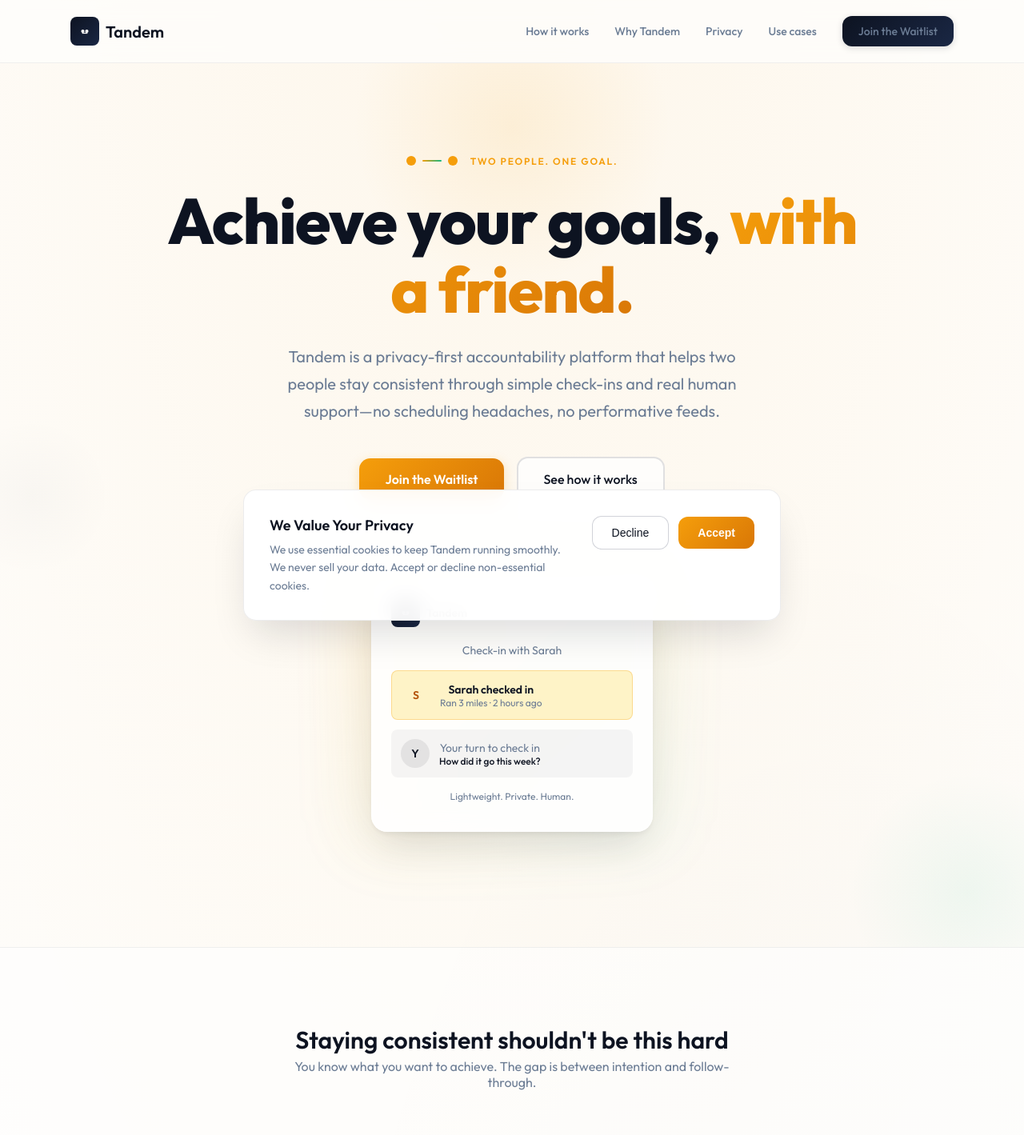
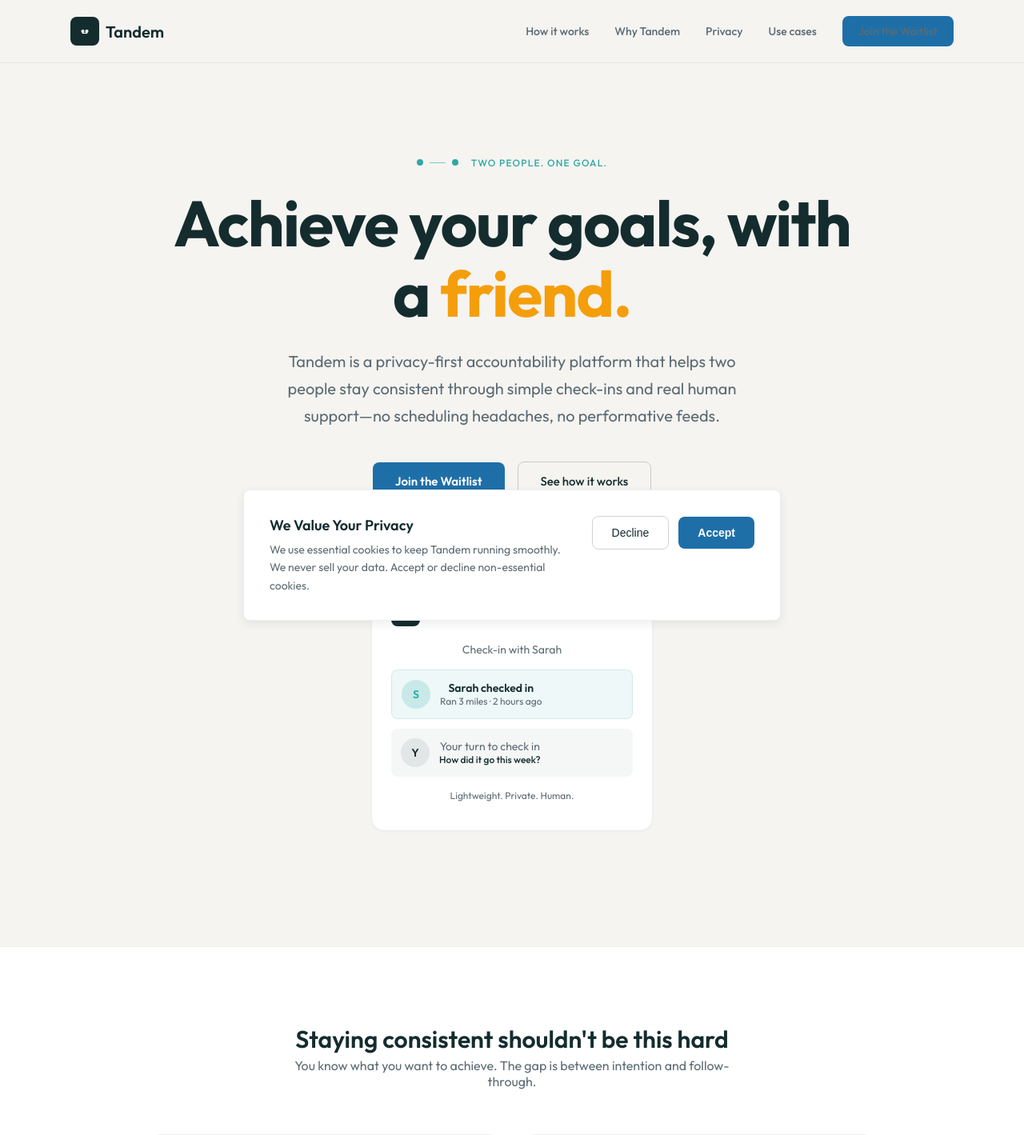
Before and after one commit to quicktest007/tandem, a React (Vite) app: page / in a window 1280 px wide. Shown: the top 1419 px of the page at 80% size. Built offline with nearby package versions, Linux system fonts and the light colour scheme.

Commit message:
Refactor index.css and Hero component for updated color system and improved styling. Removed background shapes from Hero and adjusted text styles for better visual consistency.

```diff
--- a/src/components/Hero.jsx
+++ b/src/components/Hero.jsx
@@ -9,12 +9,6 @@
 
   return (
     <section className="hero" aria-labelledby="hero-heading">
-      <div className="hero-bg-shapes">
-        <div className="hero-shape hero-shape-1" aria-hidden="true" />
-        <div className="hero-shape hero-shape-2" aria-hidden="true" />
-        <div className="hero-shape hero-shape-3" aria-hidden="true" />
-      </div>
-
       <div className="hero-inner">
         <div className="hero-connection">
           <span className="hero-connection-dot" />
@@ -24,7 +18,7 @@
         </div>
 
         <h1 id="hero-heading">
-          Achieve your goals, <span className="gradient-text">with a friend.</span>
+          Achieve your goals, with a <span className="accent-text">friend.</span>
         </h1>
         <p className="hero-sub">
           Tandem is a privacy-first accountability platform that helps two people stay consistent through simple check-ins and real human support—no scheduling headaches, no performative feeds.
--- a/src/index.css
+++ b/src/index.css
@@ -1,16 +1,13 @@
-/* Tandem – Distinctive design system */
+/* Tandem – Logo color system */
 :root {
-  --navy: #0d1321;
-  --navy-light: #1a2744;
-  --navy-dark: #060a10;
-  --off-white: #f8f6f3;
-  --cream: #fefdfb;
-  --muted: #6b7c94;
-  --accent: #f59e0b;
-  --accent-soft: #fef3c7;
-  --accent-glow: rgba(245, 158, 11, 0.25);
-  --success: #10b981;
-  --success-soft: #d1fae5;
+  --navy: #142C2E;
+  --brand-blue: #1E6FA8;
+  --brand-blue-hover: #195a8c;
+  --bright-blue: #2F8FD6;
+  --teal: #2FA8A3;
+  --warm-accent: #F59E0B;
+  --background: #F5F4F1;
+  --muted: #5c6b73;
 }
 
 * {
@@ -25,17 +22,13 @@
   margin: 0;
   font-family: 'Outfit', system-ui, -apple-system, sans-serif;
   color: var(--navy);
-  background: var(--cream);
+  background: var(--background);
   -webkit-font-smoothing: antialiased;
 }
 
 .app {
   min-height: 100vh;
-  background:
-    radial-gradient(ellipse 80% 50% at 50% -10%, rgba(245, 158, 11, 0.08), transparent),
-    radial-gradient(ellipse 60% 40% at 80% 50%, rgba(26, 39, 68, 0.04), transparent),
-    radial-gradient(ellipse 50% 30% at 20% 80%, rgba(16, 185, 129, 0.05), transparent),
-    var(--cream);
+  background: var(--background);
 }
 
 /* Header */
@@ -43,9 +36,9 @@
   position: sticky;
   top: 0;
   z-index: 50;
-  background: rgba(254, 253, 251, 0.85);
-  backdrop-filter: blur(12px);
-  border-bottom: 1px solid rgba(13, 19, 33, 0.06);
+  background: rgba(245, 244, 241, 0.9);
+  backdrop-filter: blur(8px);
+  border-bottom: 1px solid rgba(20, 44, 46, 0.08);
 }
 
 .header-inner {
@@ -67,12 +60,12 @@
   font-size: 1.25rem;
 }
 
-.header-logo:hover { opacity: 0.8; }
+.header-logo:hover { color: var(--brand-blue); }
 
 .logo-icon {
   width: 2.25rem;
   height: 2.25rem;
-  background: linear-gradient(135deg, var(--navy) 0%, var(--navy-light) 100%);
+  background: var(--navy);
   border-radius: 0.5rem;
   display: flex;
   align-items: center;
@@ -82,7 +75,7 @@
 .logo-icon svg {
   width: 1.25rem;
   height: 1.25rem;
-  color: var(--cream);
+  color: var(--background);
 }
 
 .header-nav {
@@ -102,6 +95,7 @@
   font-weight: 500;
   color: var(--muted);
   text-decoration: none;
+  transition: color 0.15s;
 }
 
 .header-nav a:hover { color: var(--navy); }
@@ -110,19 +104,14 @@
   font-size: 0.875rem;
   font-weight: 600;
   color: white;
-  background: linear-gradient(135deg, var(--navy) 0%, var(--navy-light) 100%);
+  background: var(--brand-blue);
   padding: 0.625rem 1.25rem;
-  border-radius: 0.75rem;
+  border-radius: 0.5rem;
   text-decoration: none;
-  box-shadow: 0 2px 8px rgba(13, 19, 33, 0.15);
-  transition: transform 0.2s, box-shadow 0.2s;
+  transition: background 0.15s;
 }
 
-.header-cta:hover {
-  background: var(--navy-dark);
-  transform: translateY(-1px);
-  box-shadow: 0 4px 12px rgba(13, 19, 33, 0.2);
-}
+.header-cta:hover { background: var(--brand-blue-hover); }
 
 .mobile-menu-btn {
   display: flex;
@@ -138,7 +127,7 @@
 }
 
 .mobile-nav {
-  border-top: 1px solid rgba(13, 19, 33, 0.06);
+  border-top: 1px solid rgba(20, 44, 46, 0.08);
   padding: 1rem 1.5rem;
   display: flex;
   flex-direction: column;
@@ -164,57 +153,16 @@
 .hero {
   padding: 5rem 1.5rem 6rem;
   position: relative;
-  overflow: hidden;
 }
 
 @media (min-width: 768px) {
   .hero { padding: 7rem 1.5rem 9rem; }
 }
 
-.hero-bg-shapes {
-  position: absolute;
-  inset: 0;
-  pointer-events: none;
-  overflow: hidden;
-}
-
-.hero-shape {
-  position: absolute;
-  border-radius: 50%;
-  opacity: 0.4;
-}
-
-.hero-shape-1 {
-  width: 400px;
-  height: 400px;
-  background: radial-gradient(circle, var(--accent-glow) 0%, transparent 70%);
-  top: -120px;
-  left: 50%;
-  transform: translateX(-50%);
-}
-
-.hero-shape-2 {
-  width: 300px;
-  height: 300px;
-  background: radial-gradient(circle, rgba(16, 185, 129, 0.15) 0%, transparent 70%);
-  bottom: -80px;
-  right: -80px;
-}
-
-.hero-shape-3 {
-  width: 200px;
-  height: 200px;
-  background: radial-gradient(circle, rgba(26, 39, 68, 0.06) 0%, transparent 70%);
-  top: 40%;
-  left: -60px;
-}
-
 .hero-inner {
   max-width: 56rem;
   margin: 0 auto;
   text-align: center;
-  position: relative;
-  z-index: 1;
 }
 
 .hero-connection {
@@ -226,41 +174,38 @@
 }
 
 .hero-connection-dot {
-  width: 12px;
-  height: 12px;
+  width: 8px;
+  height: 8px;
   border-radius: 50%;
-  background: var(--accent);
+  background: var(--teal);
 }
 
 .hero-connection-line {
-  width: 24px;
-  height: 2px;
-  background: linear-gradient(90deg, var(--accent), var(--success));
-  border-radius: 1px;
+  width: 20px;
+  height: 1px;
+  background: var(--teal);
+  opacity: 0.6;
 }
 
 .hero-connection-label {
   font-size: 0.75rem;
-  font-weight: 600;
-  letter-spacing: 0.15em;
+  font-weight: 500;
+  letter-spacing: 0.1em;
   text-transform: uppercase;
-  color: var(--accent);
+  color: var(--teal);
 }
 
 .hero h1 {
   font-size: 2.5rem;
-  font-weight: 800;
+  font-weight: 700;
   color: var(--navy);
-  line-height: 1.08;
+  line-height: 1.1;
   margin: 0;
   letter-spacing: -0.02em;
 }
 
-.hero h1 .gradient-text {
-  background: linear-gradient(135deg, var(--accent) 0%, #d97706 100%);
-  -webkit-background-clip: text;
-  -webkit-text-fill-color: transparent;
-  background-clip: text;
+.hero h1 .accent-text {
+  color: var(--warm-accent);
 }
 
 @media (min-width: 640px) { .hero h1 { font-size: 3.5rem; } }
@@ -296,39 +241,36 @@
   display: inline-flex;
   align-items: center;
   justify-content: center;
-  padding: 1rem 2rem;
-  background: linear-gradient(135deg, var(--accent) 0%, #d97706 100%);
+  padding: 0.875rem 1.75rem;
+  background: var(--brand-blue);
   color: white;
   font-weight: 600;
-  font-size: 1rem;
-  border-radius: 0.875rem;
+  font-size: 0.9375rem;
+  border-radius: 0.5rem;
   text-decoration: none;
-  box-shadow: 0 4px 14px var(--accent-glow);
-  transition: transform 0.2s, box-shadow 0.2s;
+  transition: background 0.15s;
 }
 
-.btn-primary:hover {
-  transform: translateY(-2px);
-  box-shadow: 0 8px 24px var(--accent-glow);
-}
+.btn-primary:hover { background: var(--brand-blue-hover); }
 
 .btn-secondary {
   display: inline-flex;
   align-items: center;
   justify-content: center;
-  padding: 1rem 2rem;
-  border: 2px solid rgba(13, 19, 33, 0.12);
-  background: var(--cream);
+  padding: 0.875rem 1.75rem;
+  border: 1px solid rgba(20, 44, 46, 0.2);
+  background: transparent;
   color: var(--navy);
   font-weight: 500;
-  border-radius: 0.875rem;
+  font-size: 0.9375rem;
+  border-radius: 0.5rem;
   text-decoration: none;
-  transition: border-color 0.2s, background 0.2s;
+  transition: border-color 0.15s, color 0.15s;
 }
 
 .btn-secondary:hover {
-  border-color: var(--accent);
-  background: var(--accent-soft);
+  border-color: var(--teal);
+  color: var(--teal);
 }
 
 .hero-mockup {
@@ -336,33 +278,16 @@
   max-width: 22rem;
   margin-left: auto;
   margin-right: auto;
-  position: relative;
-}
-
-.hero-mockup::before {
-  content: '';
-  position: absolute;
-  inset: -20px;
-  background: linear-gradient(135deg, var(--accent-glow), rgba(16, 185, 129, 0.1));
-  border-radius: 1.5rem;
-  filter: blur(40px);
-  opacity: 0.6;
-  z-index: 0;
 }
 
 @media (min-width: 768px) { .hero-mockup { margin-top: 6rem; } }
 
 .mockup-card {
-  position: relative;
-  z-index: 1;
-  background: rgba(255, 255, 255, 0.9);
-  backdrop-filter: blur(12px);
-  border: 1px solid rgba(255, 255, 255, 0.8);
-  border-radius: 1.25rem;
+  background: white;
+  border: 1px solid rgba(20, 44, 46, 0.08);
+  border-radius: 1rem;
   padding: 1.5rem;
-  box-shadow:
-    0 4px 6px -1px rgba(13, 19, 33, 0.06),
-    0 25px 50px -12px rgba(13, 19, 33, 0.12);
+  box-shadow: 0 1px 3px rgba(20, 44, 46, 0.04);
 }
 
 .mockup-header {
@@ -384,12 +309,12 @@
 }
 
 .mockup-item.checkin {
-  background: var(--accent-soft);
-  border: 1px solid rgba(245, 158, 11, 0.3);
+  background: rgba(47, 168, 163, 0.08);
+  border: 1px solid rgba(47, 168, 163, 0.15);
 }
 
 .mockup-item.yours {
-  background: rgba(13, 19, 33, 0.04);
+  background: rgba(20, 44, 46, 0.04);
 }
 
 .avatar {
@@ -403,22 +328,22 @@
   font-weight: 600;
 }
 
-.avatar-accent { background: var(--accent-soft); color: #b45309; }
-.avatar-navy { background: rgba(13, 19, 33, 0.08); color: var(--navy); }
+.avatar-accent { background: rgba(47, 168, 163, 0.2); color: var(--teal); }
+.avatar-navy { background: rgba(20, 44, 46, 0.08); color: var(--navy); }
 
 /* Sections */
 .section {
   padding: 4rem 1.5rem;
-  border-top: 1px solid rgba(13, 19, 33, 0.06);
+  border-top: 1px solid rgba(20, 44, 46, 0.08);
 }
 
 @media (min-width: 768px) {
   .section { padding: 6rem 1.5rem; }
 }
 
-.section-alt { background: rgba(255, 255, 255, 0.6); }
+.section-alt { background: white; }
 
-.section-privacy { background: rgba(245, 158, 11, 0.06); }
+.section-privacy { background: rgba(47, 168, 163, 0.04); }
 
 .container { max-width: 80rem; margin: 0 auto; }
 
@@ -457,17 +382,13 @@
 
 .pain-card {
   padding: 1.5rem;
-  border-radius: 0.875rem;
-  background: rgba(255, 255, 255, 0.7);
-  border: 1px solid rgba(13, 19, 33, 0.06);
-  transition: transform 0.2s, box-shadow 0.2s;
+  border-radius: 0.5rem;
+  background: white;
+  border: 1px solid rgba(20, 44, 46, 0.08);
+  transition: border-color 0.15s;
 }
 
-.pain-card:hover {
-  border-color: rgba(245, 158, 11, 0.2);
-  transform: translateY(-2px);
-  box-shadow: 0 8px 24px rgba(13, 19, 33, 0.06);
-}
+.pain-card:hover { border-color: rgba(47, 168, 163, 0.3); }
 
 .pain-card h3 {
   font-size: 1rem;
@@ -496,24 +417,20 @@
   display: flex;
   gap: 1rem;
   padding: 1.25rem;
-  border-radius: 0.875rem;
+  border-radius: 0.5rem;
   background: white;
-  border: 1px solid rgba(13, 19, 33, 0.06);
-  transition: transform 0.2s, box-shadow 0.2s, border-color 0.2s;
+  border: 1px solid rgba(20, 44, 46, 0.08);
+  transition: border-color 0.15s;
 }
 
-.pillar-card:hover {
-  border-color: rgba(245, 158, 11, 0.25);
-  transform: translateY(-2px);
-  box-shadow: 0 12px 24px rgba(13, 19, 33, 0.08);
-}
+.pillar-card:hover { border-color: rgba(47, 168, 163, 0.25); }
 
 .pillar-icon {
   width: 2.5rem;
   height: 2.5rem;
   flex-shrink: 0;
-  background: var(--accent-soft);
-  color: #b45309;
+  background: rgba(47, 168, 163, 0.12);
+  color: var(--teal);
   border-radius: 0.5rem;
   display: flex;
   align-items: center;
@@ -541,18 +458,14 @@
 
 .step-card {
   padding: 1.5rem;
-  border-radius: 0.875rem;
-  background: rgba(255, 255, 255, 0.7);
-  border: 1px solid rgba(13, 19, 33, 0.06);
+  border-radius: 0.5rem;
+  background: white;
+  border: 1px solid rgba(20, 44, 46, 0.08);
   text-align: center;
-  transition: transform 0.2s, box-shadow 0.2s;
+  transition: border-color 0.15s;
 }
 
-.step-card:hover {
-  border-color: rgba(245, 158, 11, 0.2);
-  transform: translateY(-2px);
-  box-shadow: 0 8px 24px rgba(13, 19, 33, 0.06);
-}
+.step-card:hover { border-color: rgba(47, 168, 163, 0.25); }
 
 .step-num {
   display: inline-flex;
@@ -561,10 +474,10 @@
   align-items: center;
   justify-content: center;
   border-radius: 50%;
-  background: linear-gradient(135deg, var(--navy) 0%, var(--navy-light) 100%);
+  background: var(--navy);
   color: white;
   font-size: 0.875rem;
-  font-weight: 700;
+  font-weight: 600;
   margin-bottom: 1rem;
 }
 
@@ -583,17 +496,17 @@
 .not-tag {
   padding: 0.5rem 1rem;
   border-radius: 9999px;
-  background: rgba(13, 19, 33, 0.05);
+  background: rgba(20, 44, 46, 0.05);
   color: var(--muted);
   font-size: 0.875rem;
   font-weight: 500;
-  border: 1px solid rgba(13, 19, 33, 0.08);
+  border: 1px solid rgba(20, 44, 46, 0.08);
 }
 
 .highlight-box {
-  border-radius: 1rem;
-  background: linear-gradient(135deg, var(--accent-soft) 0%, rgba(254, 243, 199, 0.5) 100%);
-  border: 1px solid rgba(245, 158, 11, 0.25);
+  border-radius: 0.5rem;
+  background: rgba(47, 168, 163, 0.06);
+  border: 1px solid rgba(47, 168, 163, 0.15);
   padding: 2rem;
   text-align: center;
 }
@@ -619,8 +532,8 @@
   width: 2rem;
   height: 2rem;
   flex-shrink: 0;
-  background: var(--success-soft);
-  color: var(--success);
+  background: rgba(47, 168, 163, 0.15);
+  color: var(--teal);
   border-radius: 0.5rem;
   display: flex;
   align-items: center;
@@ -649,23 +562,19 @@
 
 .usecase-card {
   padding: 1.5rem;
-  border-radius: 0.875rem;
-  background: rgba(255, 255, 255, 0.7);
-  border: 1px solid rgba(13, 19, 33, 0.06);
-  transition: transform 0.2s, box-shadow 0.2s;
+  border-radius: 0.5rem;
+  background: white;
+  border: 1px solid rgba(20, 44, 46, 0.08);
+  transition: border-color 0.15s;
 }
 
-.usecase-card:hover {
-  border-color: rgba(245, 158, 11, 0.2);
-  transform: translateY(-2px);
-  box-shadow: 0 8px 24px rgba(13, 19, 33, 0.06);
-}
+.usecase-card:hover { border-color: rgba(47, 168, 163, 0.25); }
 
 .usecase-icon {
   width: 2.5rem;
   height: 2.5rem;
-  background: var(--accent-soft);
-  color: #b45309;
+  background: rgba(47, 168, 163, 0.12);
+  color: var(--teal);
   border-radius: 0.5rem;
   display: flex;
   align-items: center;
@@ -681,7 +590,6 @@
 /* CTA */
 .cta-section {
   padding: 6rem 1.5rem 8rem;
-  background: linear-gradient(180deg, transparent 0%, rgba(245, 158, 11, 0.04) 100%);
 }
 
 @media (min-width: 768px) {
@@ -692,7 +600,7 @@
 
 .cta-inner h2 {
   font-size: 2rem;
-  font-weight: 800;
+  font-weight: 700;
   color: var(--navy);
   line-height: 1.2;
   margin: 0;
@@ -710,8 +618,8 @@
 /* Footer */
 .footer {
   padding: 3rem 1.5rem 4rem;
-  border-top: 1px solid rgba(13, 19, 33, 0.06);
-  background: rgba(255, 255, 255, 0.5);
+  border-top: 1px solid rgba(20, 44, 46, 0.08);
+  background: white;
 }
 
 .footer-inner {
@@ -734,10 +642,13 @@
   color: var(--navy);
   font-weight: 600;
   text-decoration: none;
+  transition: color 0.15s;
 }
 
+.footer-logo:hover { color: var(--brand-blue); }
+
 .footer-links { display: flex; gap: 1.5rem; font-size: 0.875rem; }
-.footer-links a { color: var(--muted); text-decoration: none; }
+.footer-links a { color: var(--muted); text-decoration: none; transition: color 0.15s; }
 .footer-links a:hover { color: var(--navy); }
 
 .footer-copy {
@@ -759,12 +670,11 @@
   max-width: 42rem;
   margin: 0 auto;
   z-index: 50;
-  background: rgba(255, 255, 255, 0.95);
-  backdrop-filter: blur(12px);
-  border-radius: 1rem;
+  background: white;
+  border-radius: 0.5rem;
   padding: 1.5rem;
-  box-shadow: 0 25px 50px -12px rgba(13, 19, 33, 0.15);
-  border: 1px solid rgba(13, 19, 33, 0.08);
+  box-shadow: 0 4px 12px rgba(20, 44, 46, 0.08);
+  border: 1px solid rgba(20, 44, 46, 0.08);
 }
 
 @media (min-width: 640px) {
@@ -796,33 +706,31 @@
 
 .cookie-decline {
   padding: 0.75rem 1.5rem;
-  border: 1px solid rgba(26, 39, 68, 0.2);
-  background: white;
+  border: 1px solid rgba(20, 44, 46, 0.2);
+  background: transparent;
   color: var(--navy);
   font-size: 0.875rem;
   font-weight: 500;
-  border-radius: 0.75rem;
+  border-radius: 0.5rem;
   cursor: pointer;
+  transition: background 0.15s;
 }
 
-.cookie-decline:hover { background: rgba(26, 39, 68, 0.05); }
+.cookie-decline:hover { background: rgba(20, 44, 46, 0.04); }
 
 .cookie-accept {
   padding: 0.75rem 1.5rem;
-  background: linear-gradient(135deg, var(--accent) 0%, #d97706 100%);
+  background: var(--brand-blue);
   color: white;
   font-size: 0.875rem;
   font-weight: 600;
   border: none;
-  border-radius: 0.75rem;
+  border-radius: 0.5rem;
   cursor: pointer;
-  transition: transform 0.2s, box-shadow 0.2s;
+  transition: background 0.15s;
 }
 
-.cookie-accept:hover {
-  transform: translateY(-1px);
-  box-shadow: 0 4px 12px var(--accent-glow);
-}
+.cookie-accept:hover { background: var(--brand-blue-hover); }
 
 .icon-sm { width: 1rem; height: 1rem; }
 .icon-md { width: 1.25rem; height: 1.25rem; }
```
